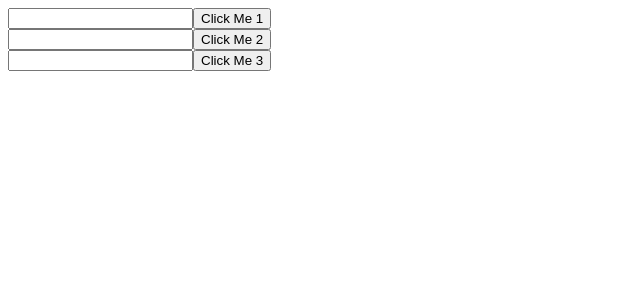
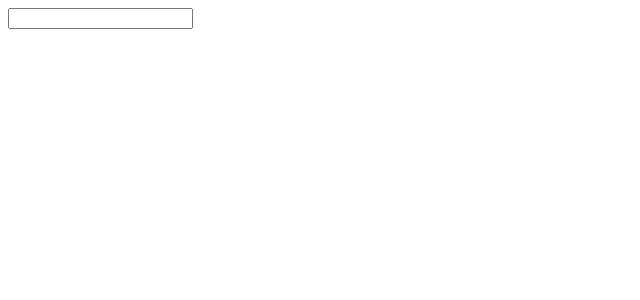
Before and after one commit to SujithKaruvanchery/react-practice, a React (Vite) app: page / in a window 1280 px wide. Shown: the top 300 px of the page, without its empty margins (0-640 px from the left). Built offline with nearby package versions, Linux system fonts and the light colour scheme.

Commit message:
implement todo app using useReducer for state management

```diff
--- a/src/App.jsx
+++ b/src/App.jsx
@@ -94,13 +94,12 @@
 // export default App;
 
 import React from 'react'
-import "./index.css";
-import MyComponent from './components/MyComponent';
+import UseReducer from './components/UseReducer';
 
 function App() {
   return (
     <div>
-      <MyComponent />
+      <UseReducer />
     </div>
   )
 }
--- /dev/null
+++ b/src/components/Todo.jsx
@@ -0,0 +1,16 @@
+import React from 'react'
+import { ACTIONS } from './UseReducer'
+
+function Todo({ todo, dispatch }) {
+    return (
+        <div>
+            <span style={{ color: todo.complete ? "#AAA" : "#000" }}>
+                {todo.name}
+            </span>
+            <button onClick={() => dispatch({ type: ACTIONS.TOGGLE_TODO, payload: { id: todo.id } })}>Toggle</button>
+            <button onClick={() => dispatch({ type: ACTIONS.DELETE_TODO, payload: { id: todo.id } })}>Delete</button>
+        </div>
+    )
+}
+
+export default Todo
--- /dev/null
+++ b/src/components/UseReducer.jsx
@@ -0,0 +1,57 @@
+import React, { useReducer, useState } from 'react'
+import Todo from './Todo'
+
+export const ACTIONS = {
+    ADD_TODO: "add-todo",
+    TOGGLE_TODO: "toggle-todo",
+    DELETE_TODO: "delete-todo"
+}
+
+function reducer(todos, action) {
+    switch (action.type) {
+        case ACTIONS.ADD_TODO:
+            return [...todos, newTodo(action.payload.name)]
+        case ACTIONS.TOGGLE_TODO:
+            return todos.map(todo => {
+                if (todo.id === action.payload.id) {
+                    return { ...todo, complete: !todo.complete }
+                }
+                return todo
+            })
+        case ACTIONS.DELETE_TODO:
+            return todos.filter(todo => todo.id !== action.payload.id)
+        default:
+            return todos
+    }
+}
+
+function newTodo(name) {
+    return { id: Date.now(), name: name, complete: false }
+}
+
+function UseReducer() {
+
+    const [todos, dispatch] = useReducer(reducer, [])
+    const [name, setName] = useState("")
+
+    function handleSubmit(e) {
+        e.preventDefault()
+        dispatch({ type: ACTIONS.ADD_TODO, payload: { name: name } })
+        setName("")
+    }
+
+    console.log(todos);
+
+    return (
+        <div>
+            <form onSubmit={handleSubmit}>
+                <input type="text" value={name} onChange={e => setName(e.target.value)} />
+            </form>
+            {todos.map(todo => {
+                return <Todo key={todo.id} todo={todo} dispatch={dispatch} />
+            })}
+        </div>
+    )
+}
+
+export default UseReducer
```
